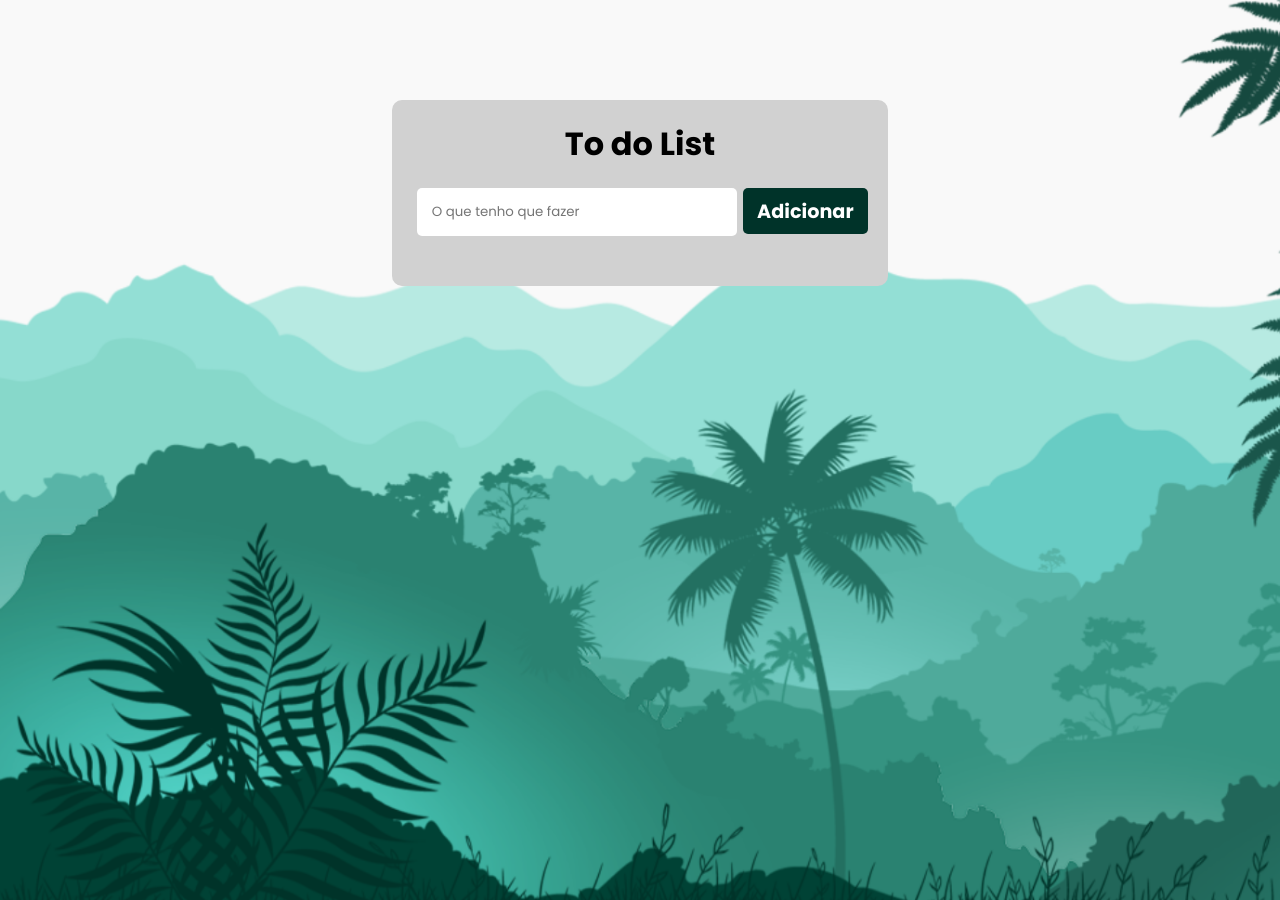
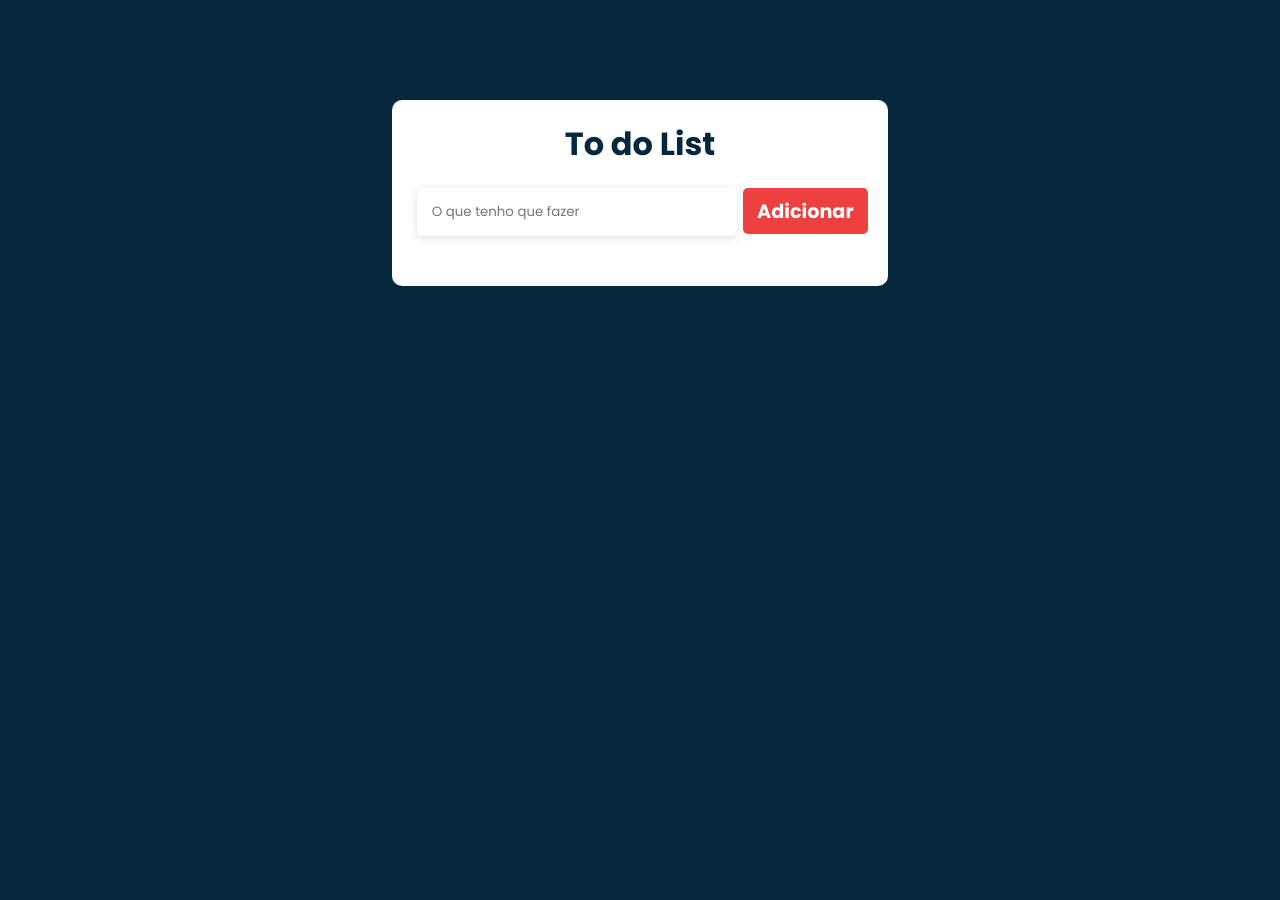
Before and after one commit to Joaopaulo987023/todo-list, a React (Vite) app: page / in a window 1280 px wide. Built offline with nearby package versions, Linux system fonts and the light colour scheme.

Commit message:
atualização de visual do projeto e adicionando localstorage

```diff
--- a/src/App.jsx
+++ b/src/App.jsx
@@ -1,30 +1,43 @@
 
-import { useState } from "react"
+import { useEffect, useState } from "react"
 import Form from "./components/Form"
 import { Container } from "./styles"
 import TodoList from "./components/Lista/TodoList";
 import { Titulo } from "./styles";
 
+const LOCAL_STORAGE_KEY="todo:savedTasks";
 
 function App() {
   const[todos, setTodos]=useState([]);
 
+  const setTextAndSave = (newsTask)=>{
+    setTodos(newsTask);
+    localStorage.setItem(LOCAL_STORAGE_KEY,JSON.stringify(newsTask))
+
+  }
+  const loadSavedTask=()=>{
+    const saved = localStorage.getItem(LOCAL_STORAGE_KEY)
+    if(saved){
+      setTodos(JSON.parse(saved))
+    }
+  }
+  useEffect(()=>{
+    loadSavedTask()
+  },[])
   const addTask=(todo)=>{
-    setTodos([...todos,todo])
+    setTextAndSave([...todos,todo])
 
   }
   const removeTask = (id)=>{
     console.log(id)
     const newList = todos.filter((todo)=>todo.id!==id);
-    setTodos(newList);
+    setTextAndSave(newList);
 
 }
   const isCompleted = (id)=>{
     const newTodos= [...todos];
     newTodos.map(todo=>todo.id === id ? (todo.checked = !todo.checked) : todo);
-    setTodos(newTodos);
-
-
+    setTextAndSave(newTodos);
 
   }
 
--- a/src/components/Form.jsx
+++ b/src/components/Form.jsx
@@ -6,7 +6,9 @@ import { Formulario } from "../styles"
 export default function Form({addTask}) {
 
 
+
   const[text, setText]=useState('');
+
 
   const handleChange=(e)=>{
     const valor = e.target.value;
--- a/src/main.jsx
+++ b/src/main.jsx
@@ -2,14 +2,18 @@ import React from 'react'
 import ReactDOM from 'react-dom/client'
 import App from './App.jsx'
 import { GlobalStyle } from './styles/index.js'
+import { ThemeProvider } from 'styled-components';
+import { theme } from './styles/Theme.js';
 
 
 const rootElement = document.getElementById('root');
 if (rootElement !== null) {
   ReactDOM.createRoot(rootElement).render(
     <React.StrictMode>
-      <App/>
-      <GlobalStyle/>
+      <ThemeProvider theme={theme}>
+        <App/>
+        <GlobalStyle/>
+      </ThemeProvider>
     </React.StrictMode>,
   );
 }
--- /dev/null
+++ b/src/styles/Theme.js
@@ -0,0 +1,11 @@
+export const theme={
+    fontPadrao:"'Poppins', sans-serif",
+
+    colors:{
+        background:"#06283d",
+        botao: "#EF4040",
+        container:"#fff",
+        texto:"#06283d"
+
+    }
+};
--- a/src/styles/index.js
+++ b/src/styles/index.js
@@ -1,18 +1,18 @@
 import styled, { createGlobalStyle } from "styled-components";
-import img from "../img/background.png";
 import {media} from './media';
 export const GlobalStyle = createGlobalStyle`
     *{
         margin: 0;
         padding: 0;
         box-sizing: border-box;
-        font-family: 'Poppins', sans-serif;
+        font-family: ${({theme})=>theme.fontPadrao};
         outline: none;
+        color: ${({theme})=>theme.colors.texto};
 
 
     }
     body{
-        background: url(${img});
+        background:${(props)=>props.theme.colors.background};
         background-repeat: no-repeat;
         background-size: cover;
         height: 100vh;
@@ -32,7 +32,7 @@ export const Titulo=styled.h1`
 export const Container = styled.div`
     width: 31rem;
     margin:6.25rem auto 0 auto;
-    background: #d1d1d1;
+    background: ${({theme})=>theme.colors.container};
     align-items: center;
     border-radius: 10px;
     padding: 1.25rem;
@@ -84,6 +84,8 @@ export const Formulario = styled.form`
         width: 20rem;
         height: 3rem;
         padding-left:.9rem;
+        background-color:#fff;
+        box-shadow: rgba(99, 99, 99, 0.2) 0px 2px 8px 0px;
 
         ${media.mobile`
             width:16rem;
@@ -107,10 +109,10 @@ export const Formulario = styled.form`
         border: none;
         border-radius: 5px;
         height: 2.9rem;
-        background-color: #003329;
-        color: #ffffff;
+        background-color: ${({theme})=>theme.colors.botao};
         font-size: 1.2rem;
         padding: 0 .9rem;
+        color:#fff;
         float: right;
         cursor: pointer;
         font-weight:bold;
@@ -157,9 +159,10 @@ export const Lista = styled.ul`
     margin-top: 30px;
 
 
+
 `
 export const ItemLista = styled.li`
-    background-color: ${(props)=>(props.checked ? "#8fac55":"#f2f2f2")};
+    background-color: ${(props)=>(props.checked ? "#8fac55":"#ffff")};
     border-radius: 5px;
     color: ${(props)=>(props.checked ? "#ffffff": "#000000")};
     box-shadow: 1px 4px 10px rgba(0,0,0,0.2);
```
